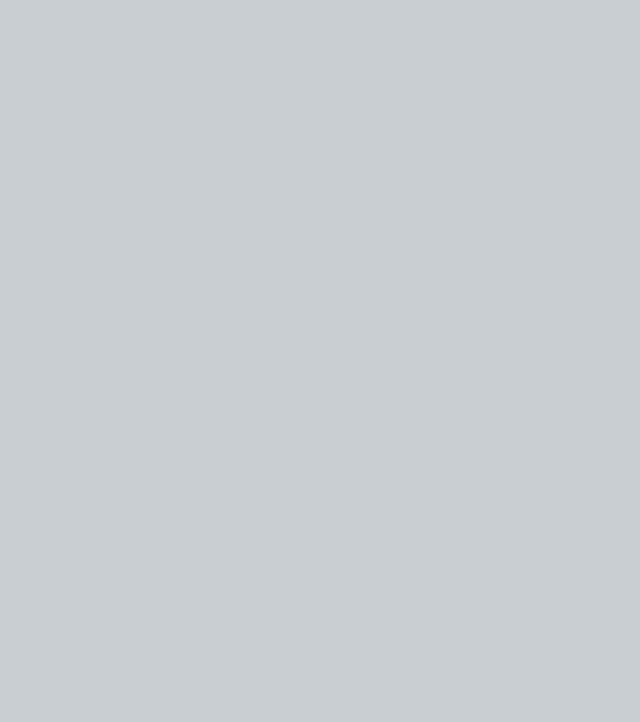
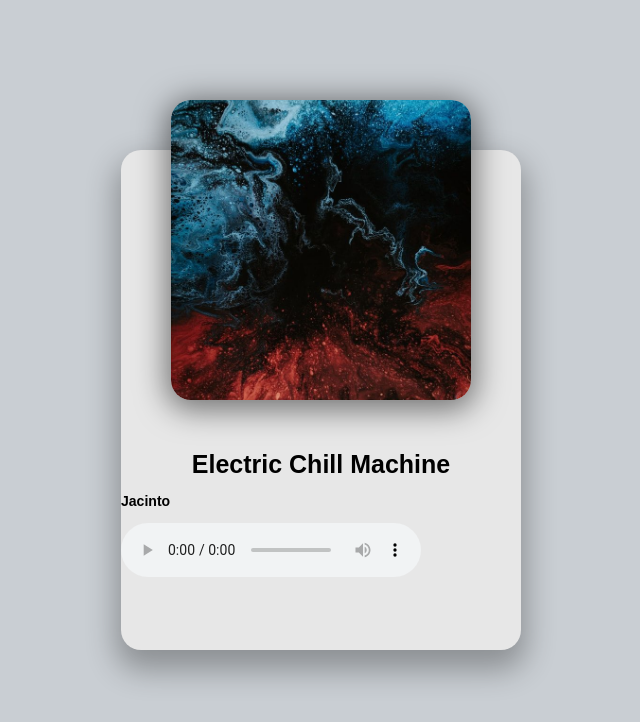
Before and after one commit to nostalgiccat/music-player, a plain HTML site: page index.html in a window 1280 px wide. Shown: the whole page, without its empty margins (319-959 px from the left). Drawn offline with Linux system fonts and the light colour scheme; a web font is replaced by a local one.

Commit message:
deleted template - set up initial layout and styling for music player

```diff
--- a/index.html
+++ b/index.html
@@ -9,6 +9,18 @@
     <link rel="stylesheet" href="style.css">
 </head>
 <body>
+    <div class="player-container">
+        <!-- Song -->
+        <div class="img-container">
+            <img src="img/img-1.jpg" alt="Album Art">
+        </div>
+        <h2 id="title">Electric Chill Machine</h2>
+        <h3 id="artist">Jacinto</h3>
+        <audio src="music/sng-1.mp3" controls></audio>
+
+    </div>
+
+
 
     <!-- Script -->
     <script src="script.js"></script>
--- a/style.css
+++ b/style.css
@@ -1,6 +1,6 @@
 /* Images created by: https://unsplash.com/@pawel_czerwinski */
 
-@import url("https://fonts.googleapis.com/css?family=Spartan:400,700&display=swap");
+@import url('https://fonts.googleapis.com/css2?family=Mynerve&family=Playfair+Display&display=swap');
 
 html {
   box-sizing: border-box;
@@ -13,6 +13,62 @@ body {
   display: flex;
   justify-content: center;
   align-items: center;
-  font-family: Spartan, sans-serif;
+  font-family: Mynerve, sans-serif;
   font-size: 12px;
 }
+
+.player-container {
+  height: 500px;
+  width: 400px;
+  background: #e7e7e7;
+  border-radius: 20px;
+  box-shadow: 0 15px 30px 5px rgba(0, 0, 0, 0.3);
+}
+
+.img-container {
+  height: 300px;
+  width: 300px;
+  position: relative;
+  top: -50px;
+  left: 50px;
+}
+
+.img-container img{
+  height: 100%;
+  width: 100%;
+  object-fit: cover;
+  border-radius: 20px;
+  box-shadow: 0 5px 30px 5px rgba(0, 0, 0, 0.5);
+}
+
+h2 {
+  font-size: 25px;
+  text-align: center;
+  margin: 0;
+}
+
+/* Media Query: iPhone (Vertical) */
+@media screen and (max-width: 376px) {
+  .player-container {
+    width: 95vw;
+  }
+
+  .img-container {
+    left: 29px;
+  }
+
+  h2 {
+    font-size: 20px;
+  }
+
+  h3 {
+    font-size: 15px;
+  }
+
+  .player-controls {
+    top: -10px;
+    left: 100px;
+  }
+
+
+}
```
